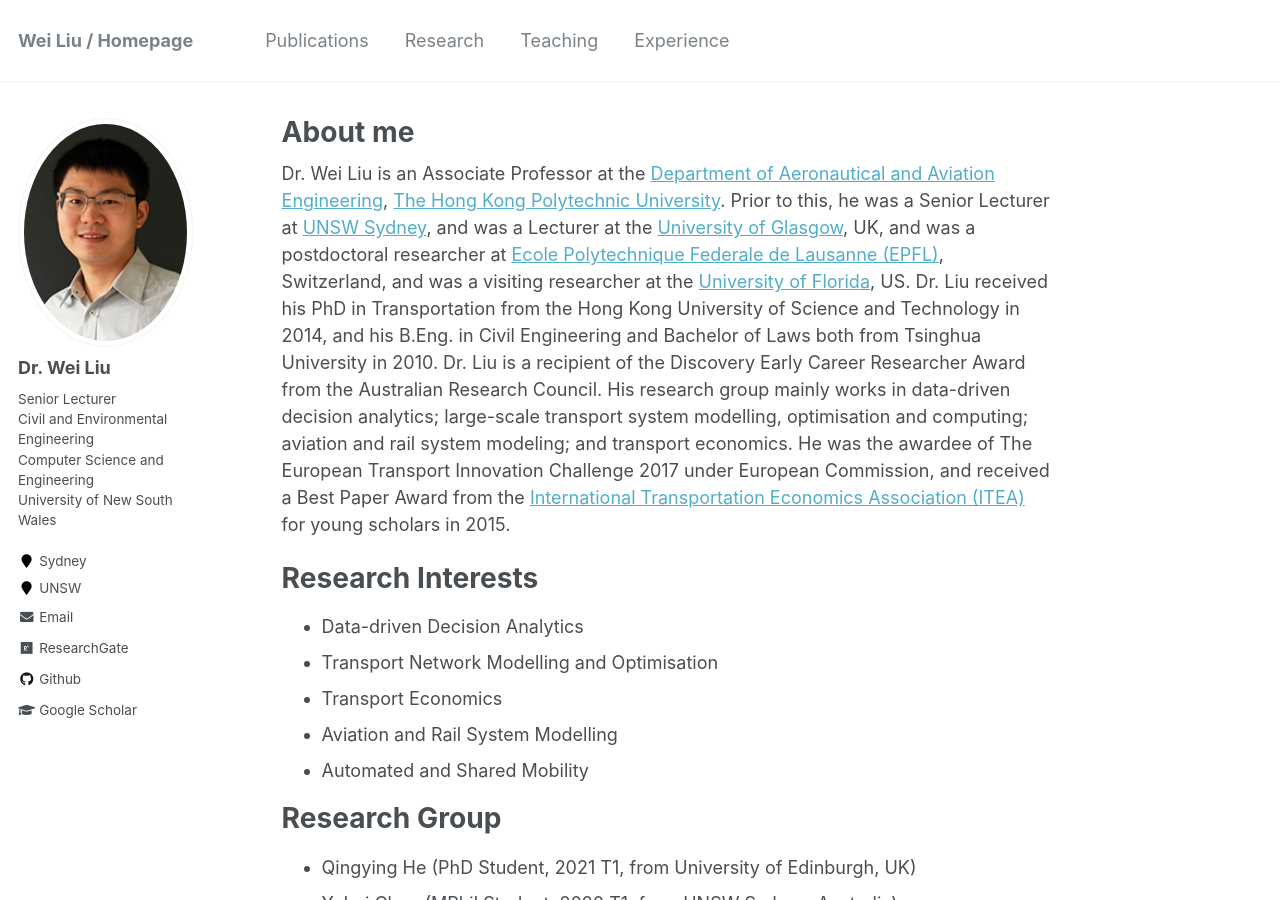
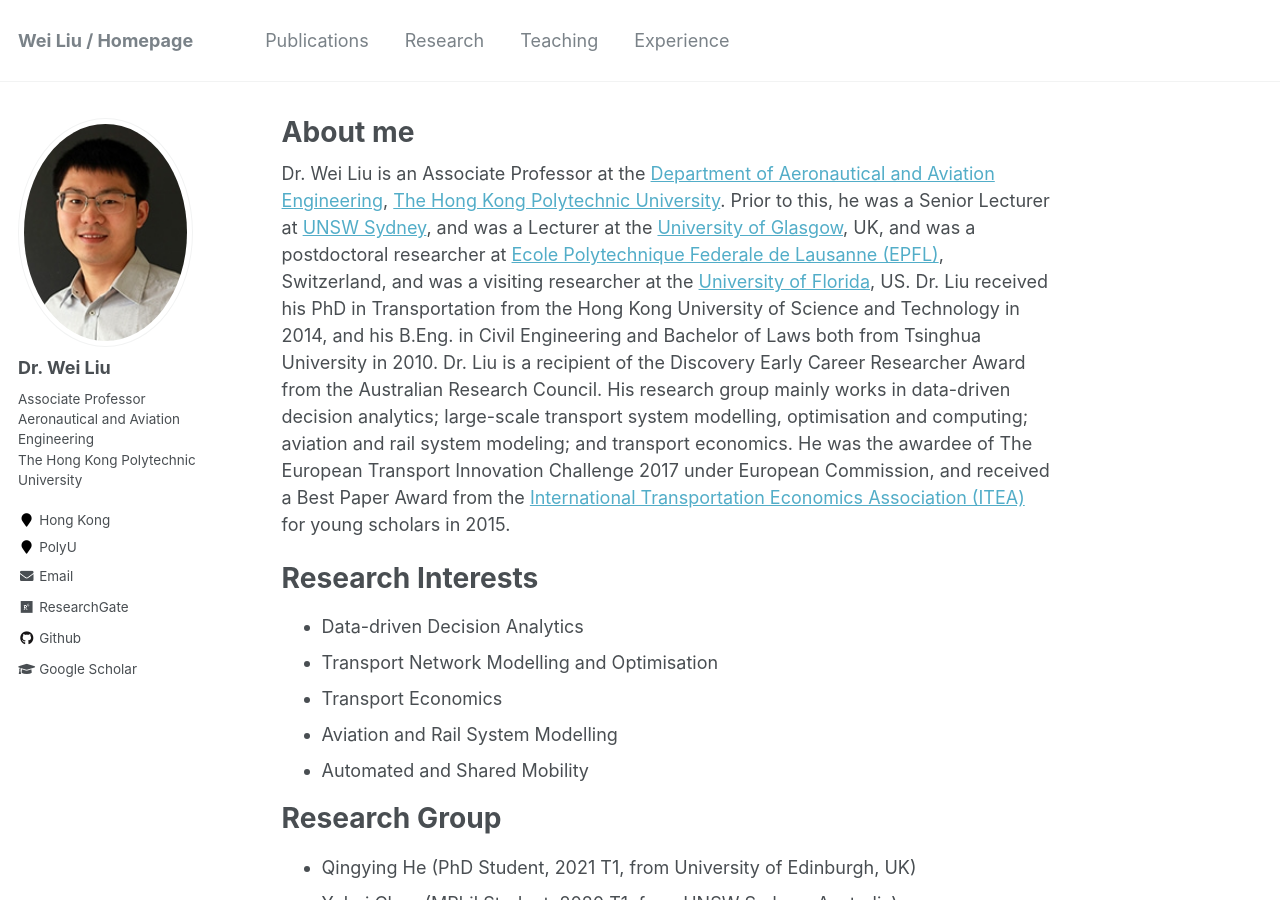
Before and after one commit to weiliu2016/weiliu2016.github.io, a Jekyll site: the page built from _pages/about.md, in a window 1280 px wide and 900 px high. Built offline with Jekyll 4.4.1, drawn with Linux system fonts in a browser that asks for light colours.

Commit message:
Update _config.yml

```diff
--- a/_config.yml
+++ b/_config.yml
@@ -10,9 +10,10 @@ locale                   : "en-US"
 title                    : "Wei Liu / Homepage"
 title_separator          : "-"
 name                     : &name "Wei Liu"
-description              : &description "Senior Lecturer"
+description              : &description "Associate Professor"
+description              : &description "Department of Aeronautical and Aviation Engineering"
 description              : &description "Faculty of Engineering"
-description              : &description "University of New South Wales"
+description              : &description "The Hong Kong Polytechnic University"
 url                      : https://weiliu2016.github.io # the base hostname & protocol for your site e.g. "https://mmistakes.github.io"
 baseurl                  : "" # the subpath of your site, e.g. "/blog"
 repository               : "weiliu2016/weiliu2016.github.io"
@@ -85,15 +86,14 @@ author:
   name             : "Dr. Wei Liu"
   avatar           : "WeiLiu.jpg"
   bio              : |
-    Senior Lecturer <br>
-    Civil and Environmental Engineering <br>
-    Computer Science and Engineering <br>
-    University of New South Wales <br>
-  location         : "Sydney"
-  employer         : "UNSW"
+    Associate Professor <br>
+    Aeronautical and Aviation Engineering <br>
+    The Hong Kong Polytechnic University <br>
+  location         : "Hong Kong"
+  employer         : "PolyU"
   pubmed           : #"https://www.ncbi.nlm.nih.gov/pubmed/?term=john+snow"
   googlescholar    : "https://scholar.google.com/citations?user=rEUNm28AAAAJ&hl=en"
-  email            : "wei.liu@unsw.edu.au"
+  email            : "cewliu@hotmail.com"
   researchgate     : "https://www.researchgate.net/profile/Wei_Liu510"
   uri              :
   bitbucket        :
```
